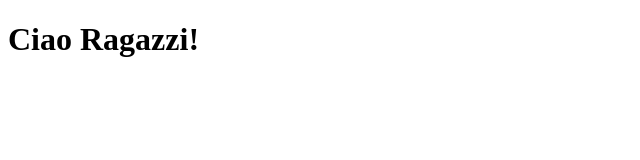
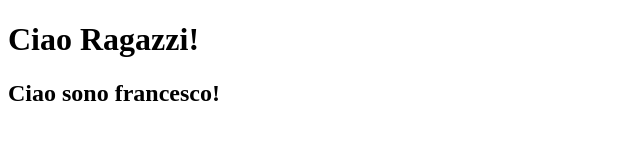
Before and after one commit to FrancescoBonanno1/I-pi--forti-F.Bonanno-L.Monteforte-G.Pino-, a plain HTML site: page index.html in a window 1280 px wide. Shown: the whole page, without its empty margins (0-640 px from the left). Drawn offline with Linux system fonts and the light colour scheme.

Commit message:
aggiunta h2

```diff
--- a/index.html
+++ b/index.html
@@ -7,5 +7,6 @@
 </head>
 <body>
     <h1>Ciao Ragazzi!</h1>
+  <h2>Ciao sono francesco!</h2>
 </body>
 </html>
```
